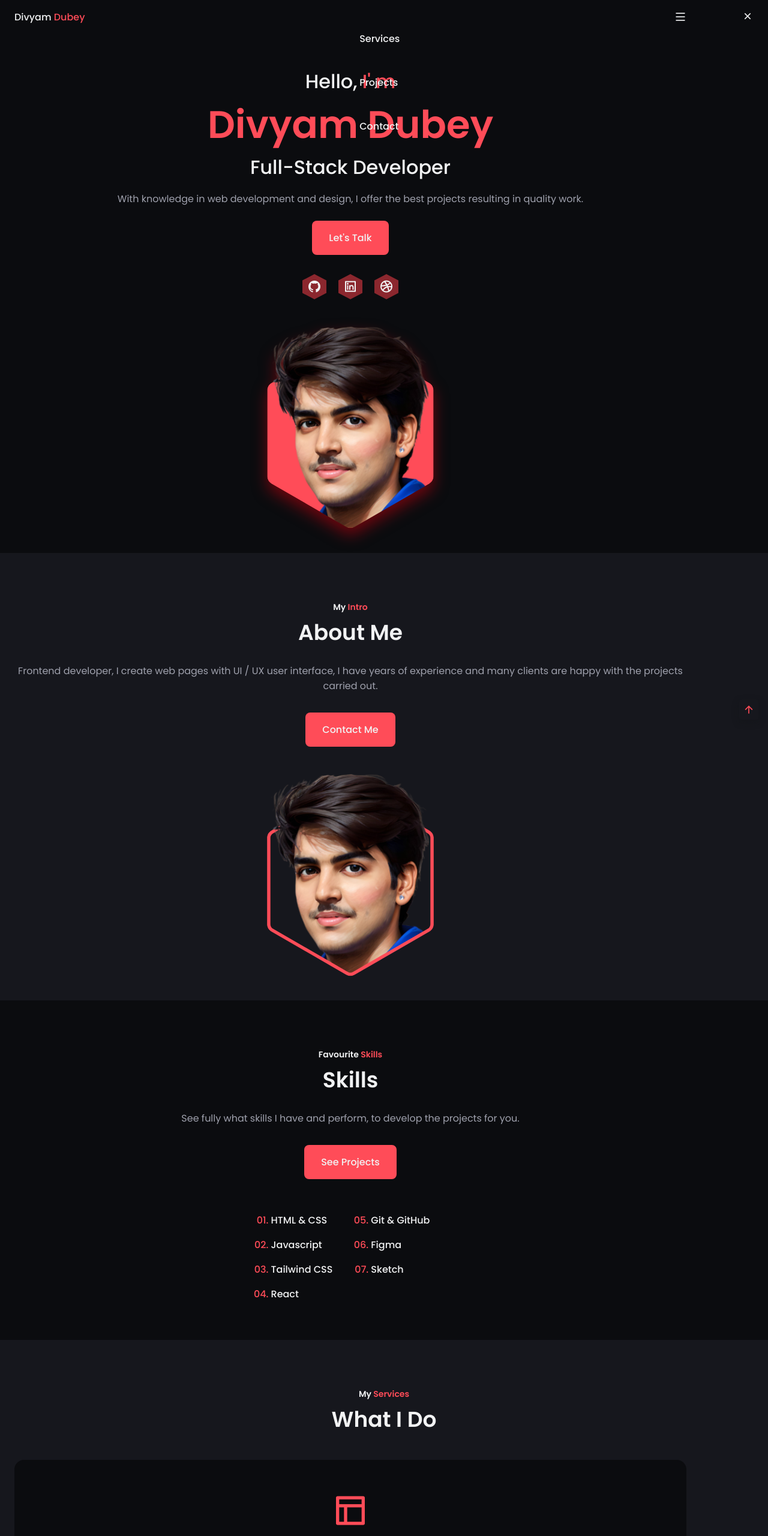
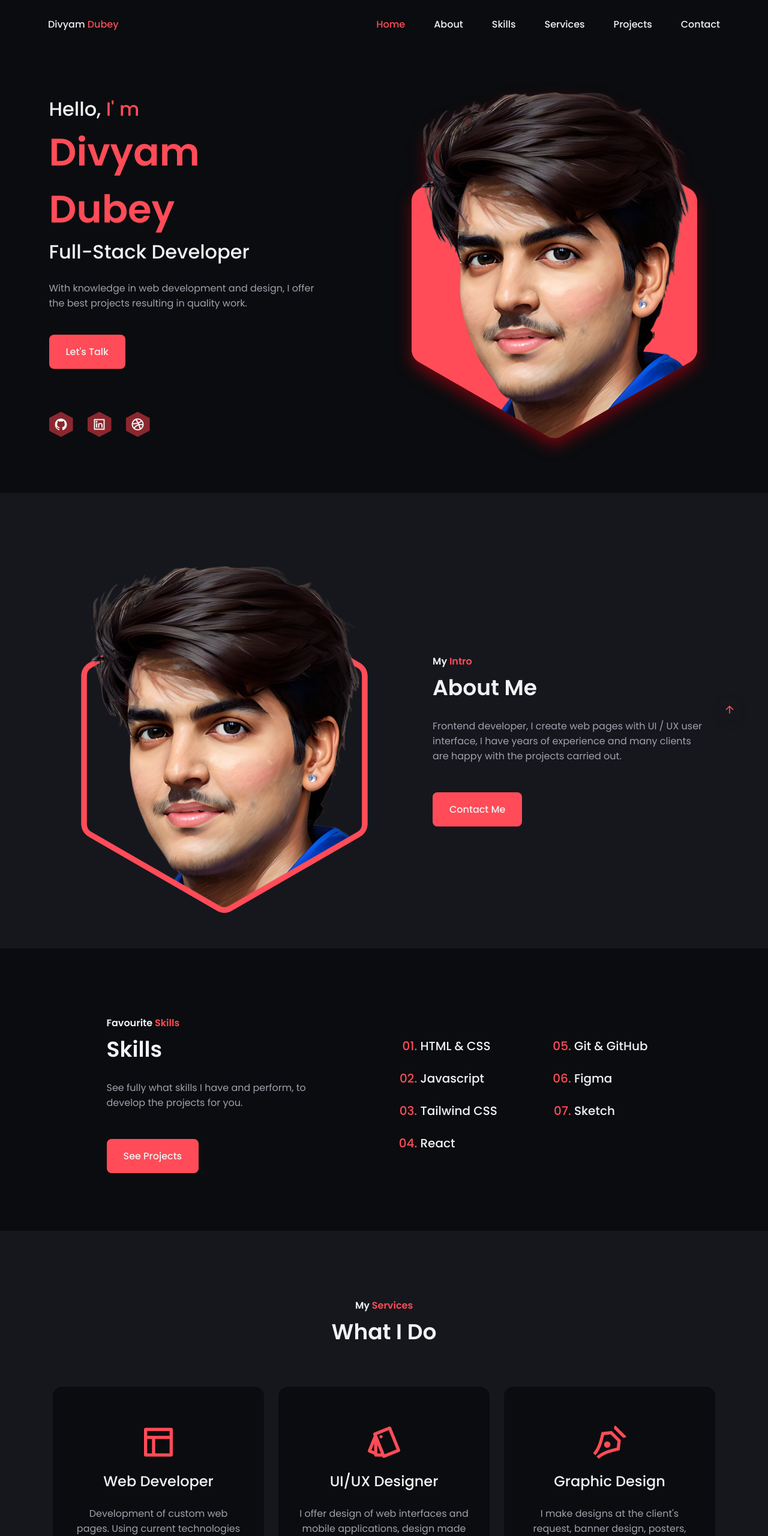
Before and after one commit to divyam-d27/divyam-d27, a plain HTML site: page html/index.html in a window 1280 px wide. Shown: the top 2561 px of the page at 60% size. Drawn offline with nearby package versions, Linux system fonts and the light colour scheme.

Commit message:
Breakpoints

```diff
--- a/css/styles.css
+++ b/css/styles.css
@@ -686,5 +686,218 @@ svg {
 }
 
 /* For medium devices */
+@media screen and (min-width: 576px) {
+  .home__container,
+  .about__container,
+  .skills__container,
+  .services__container,
+  .projects__container,
+  .contact__container {
+    grid-template-columns: 360px;
+    justify-content: center;
+  }
+}
+
+@media screen and (min-width: 768px) {
+  .nav__menu {
+    width: 55%;
+  }
+
+  .home__container,
+  .about__container,
+  .skills__container {
+    grid-template-columns: repeat(2, 1fr);
+    align-items: center;
+  }
+
+  .home__data,
+  .about__data,
+  .skills__data,
+  :is(.about__data, .skills__data) :is(.section__subtitle, .section__title) {
+    text-align: initial;
+  }
+
+  .home__social {
+    justify-content: initial;
+  }
+
+  .home__blob,
+  .about__blob {
+    width: 400px;
+  }
+
+  .about__data {
+    order: 1;
+  }
+
+  .services__container,
+  .projects__container {
+    grid-template-columns: repeat(2, 352px);
+  }
+}
 
 /* For large devices */
+@media screen and (min-width: 1023px) {
+  .section {
+    padding-block: 7rem 2rem;
+  }
+
+  .section__subtitle {
+    font-size: var(--normal-font-size);
+  }
+
+  .nav {
+    height: calc(var(--header-height) + 1.5rem);
+  }
+
+  .nav__close,
+  .nav__toggle {
+    display: none;
+  }
+
+  .nav__list {
+    flex-direction: row;
+    column-gap: 3rem;
+  }
+
+  .nav__menu {
+    width: initial;
+  }
+
+  .blur-header::after {
+    backdrop-filter: blur(25px);
+    -webkit-backdrop-filter: blur(25px); /* for safari */
+  }
+}
+
+@media screen and (min-width: 1152px) {
+  .container {
+    margin-inline: auto;
+  }
+
+  .home__container {
+    grid-template-columns: 455px 550px;
+    column-gap: 7rem;
+    padding-block: 2rem 3rem;
+  }
+
+  .home__blob {
+    width: 550px;
+  }
+
+  .home__content {
+    row-gap: 4.5rem;
+  }
+
+  .home__description {
+    margin-block: 1.5rem 2.5rem;
+  }
+
+  .home__social {
+    column-gap: 1.5rem;
+  }
+
+  .about__container {
+    grid-template-columns: 550px 460px;
+    column-gap: 4.5rem;
+    padding-bottom: 1rem;
+  }
+
+  .about__blob {
+    width: 550px;
+  }
+
+  .about__description {
+    margin-bottom: 3rem;
+  }
+
+  .skills__container {
+    grid-template-columns: 340px 425px;
+    column-gap: 10rem;
+    padding-bottom: 4rem;
+  }
+
+  .skills__description {
+    margin-bottom: 3rem;
+  }
+
+  .skills__content {
+    column-gap: 8rem;
+  }
+
+  .skills__group {
+    row-gap: 1.5rem;
+  }
+
+  .skills__item {
+    font-size: var(--h3-font-size);
+  }
+
+  .services__container {
+    grid-template-columns: repeat(3, 352px);
+    padding-block: 2.5rem 4rem;
+  }
+
+  .services__card {
+    padding: 3.5rem 2rem;
+  }
+
+  .projects__container {
+    grid-template-columns: repeat(3, 350px);
+    row-gap: 3rem;
+    padding-block: 2.5rem 4rem;
+  }
+
+  .projects__button {
+    font-size: var(--normal-font-size);
+  }
+
+  .contact__container {
+    grid-template-columns: 680px;
+    padding-block: 2.5rem 2rem;
+  }
+
+  .contact__form {
+    row-gap: 1.5rem;
+  }
+
+  .contact__group {
+    grid-template-columns: repeat(2, 1fr);
+    column-gap: 1.5rem;
+  }
+
+  .contact__input {
+    padding: 1.5rem;
+  }
+
+  .contact__form textarea {
+    height: 20rem;
+  }
+
+  .footer {
+    padding-block: 4.5rem 4rem;
+  }
+
+  .footer__container {
+    grid-template-columns: repeat(3, 1fr);
+    align-items: center;
+    text-align: initial;
+  }
+
+  .footer__title {
+    font-size: var(--bigger-font-size);
+  }
+
+  .footer__social {
+    column-gap: 1.5rem;
+  }
+
+  .footer__copy {
+    margin: 0;
+    justify-self: flex-end;
+  }
+
+  .scrollup {
+    right: 3rem;
+  }
+}
```
